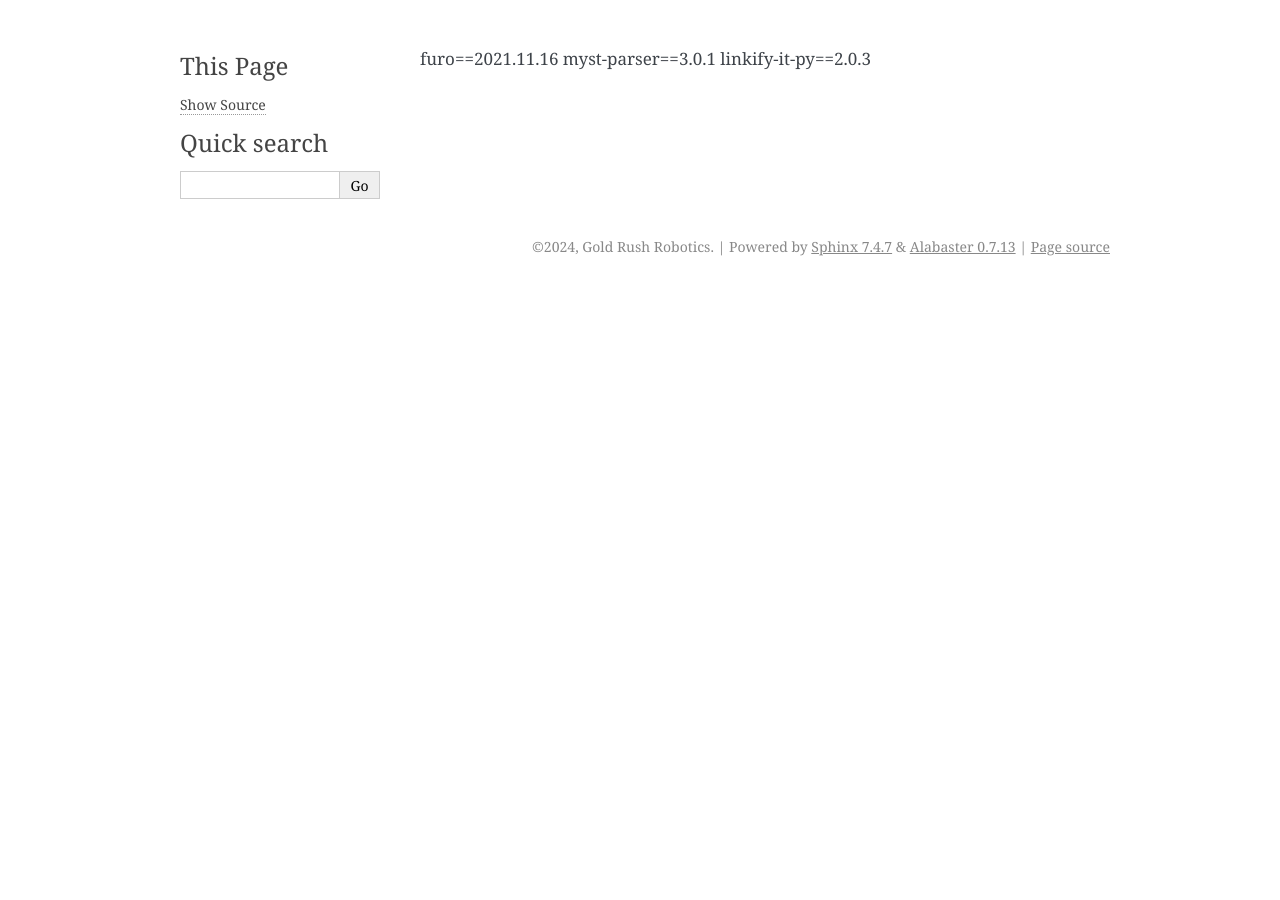
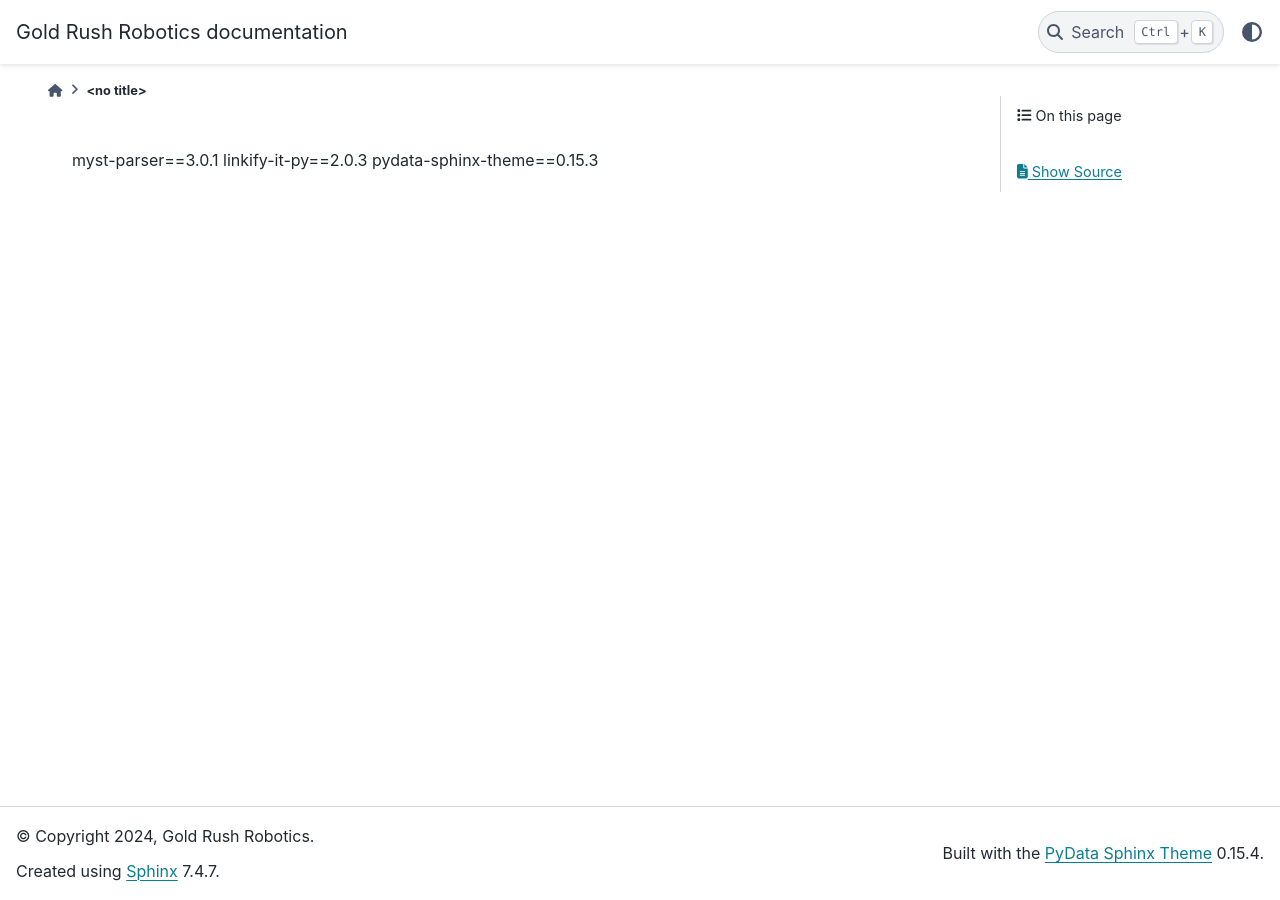
Before and after one commit to Gold-Rush-Robotics/Docs, a Sphinx documentation site: the page built from docs/requirements.txt, in a window 1280 px wide. Built offline with Sphinx 7.4.7 and the PyData theme 0.15.4, drawn with Linux system fonts in a browser that asks for light colours.

Commit message:
switch themes

```diff
--- a/docs/conf.py
+++ b/docs/conf.py
@@ -30,7 +30,7 @@ source_suffix = {
 # -- Options for HTML output -------------------------------------------------
 # https://www.sphinx-doc.org/en/master/usage/configuration.html#options-for-html-output
 
-html_theme = 'alabaster'
+html_theme = "pydata_sphinx_theme"
 html_static_path = ['_static']
 
 
--- a/docs/requirements.txt
+++ b/docs/requirements.txt
@@ -1,3 +1,3 @@
-furo==2021.11.16
 myst-parser==3.0.1
 linkify-it-py==2.0.3
+pydata-sphinx-theme==0.15.3
```
